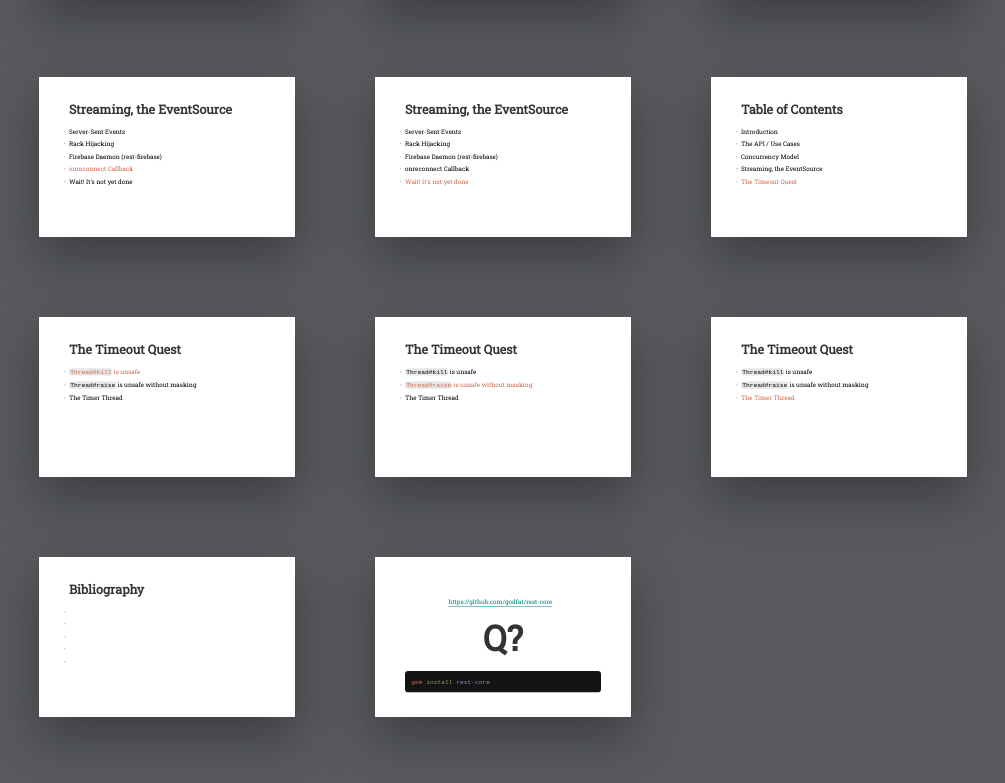
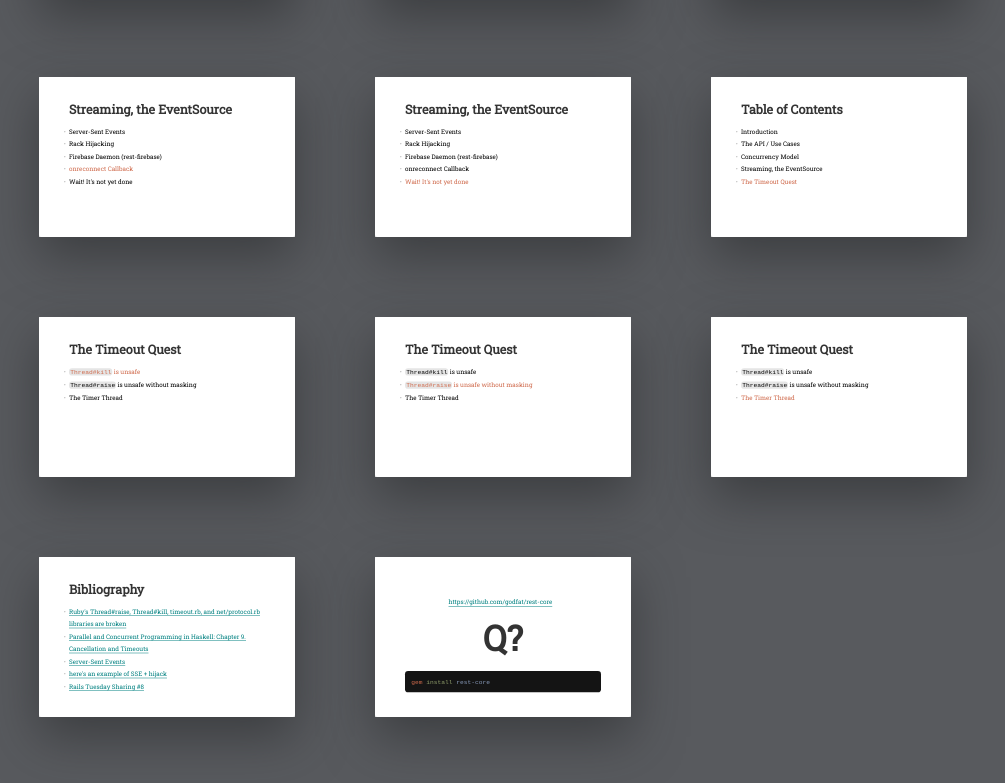
Before and after one commit to godfat/godfat.org-rc, a plain HTML site: page slide/2015-01-13-rest-core-promise/index.html in a window 1280 px wide. Shown: the part 2213-2996 px from the top of the page, without its empty margins (61-1066 px from the left). Drawn offline with Linux system fonts and the light colour scheme; a web font is replaced by a local one.

Commit message:
temporary Bibliography

```diff
--- a/slide/2015-01-13-rest-core-promise/index.html
+++ b/slide/2015-01-13-rest-core-promise/index.html
@@ -334,11 +334,11 @@
 
 <section class="slide"><div>
   <h2>Bibliography</h2>
-  <ul><li></li>
-      <li></li>
-      <li></li>
-      <li></li>
-      <li></li></ul>
+  <ul><li><a href="http://headius.blogspot.tw/2008/02/rubys-threadraise-threadkill-timeoutrb.html">Ruby's Thread#raise, Thread#kill, timeout.rb, and net/protocol.rb libraries are broken</a></li>
+      <li><a href="http://chimera.labs.oreilly.com/books/1230000000929/ch09.html">Parallel and Concurrent Programming in Haskell: Chapter 9. Cancellation and Timeouts</a></li>
+      <li><a href="http://www.w3.org/TR/eventsource/">Server-Sent Events</a></li>
+      <li><a href="https://github.com/godfat/saya/commit/0bfb3bd470f70e20ca77d8cf3b47d1613c324a87">here's an example of SSE + hijack</a></li>
+      <li><a href="http://www.meetup.com/rails-taiwan/events/219273897/">Rails Tuesday Sharing #8</a></li></ul>
 </div></section>
 
 <section class="slide shout"><div>
```
Also changed, not shown: 1 other file.
